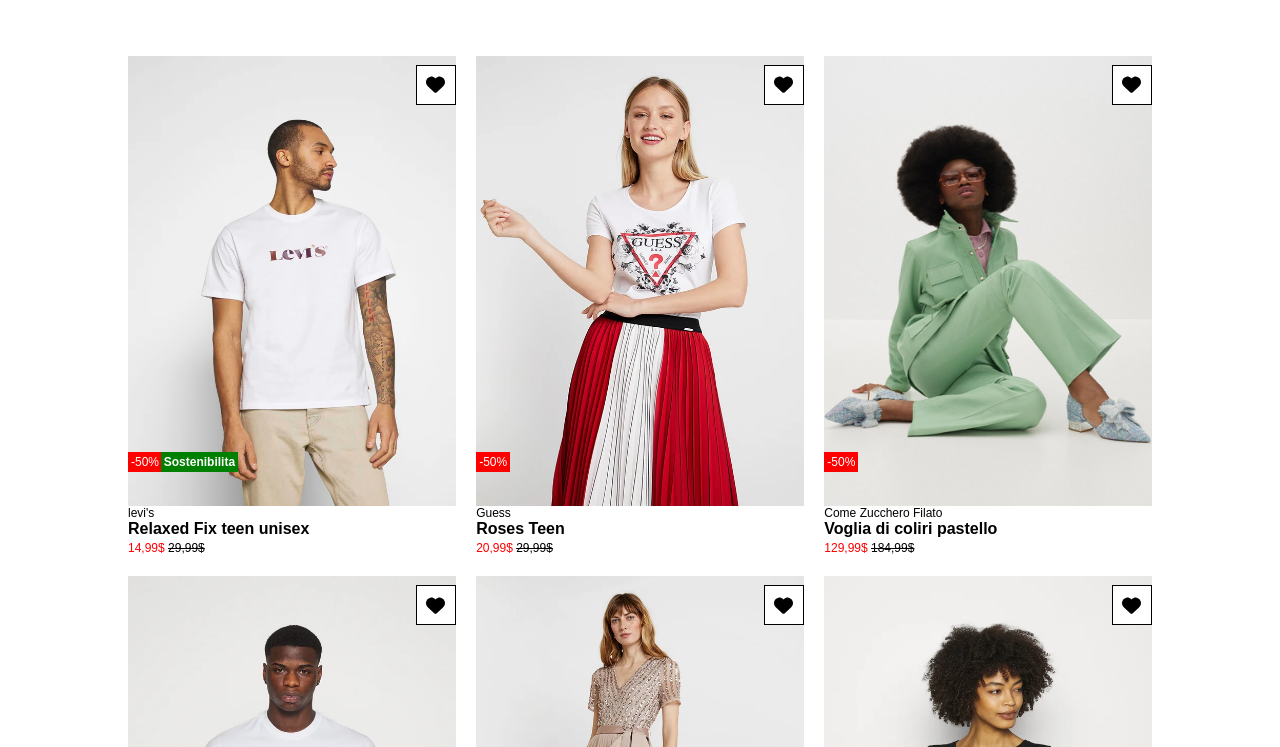
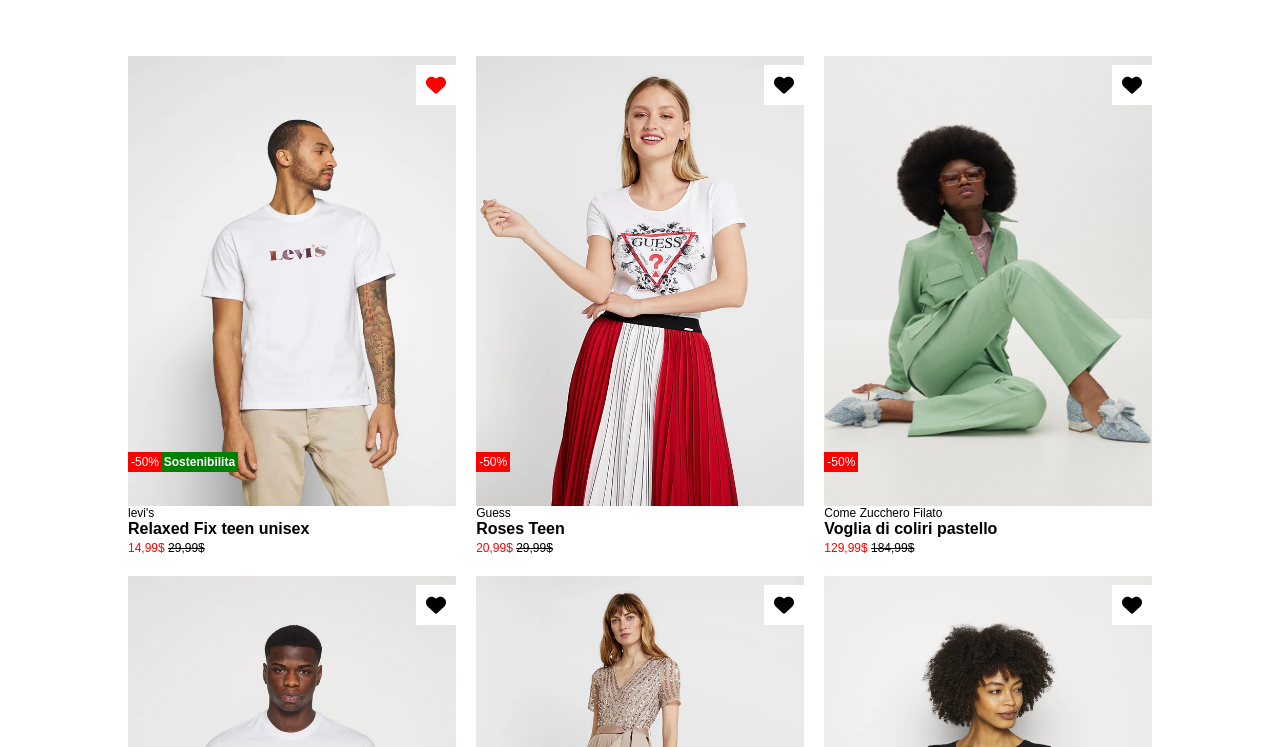
Before and after one commit to AlexLosciale/html-css-boolando, a plain HTML site: page index.html in a window 1280 px wide. In both pictures the pointer is over the icon 435 px from the left and 137 px from the top of the page. Shown: the part 53-800 px from the top of the page. Drawn offline with Linux system fonts and the light colour scheme.

Commit message:
add:hoven

```diff
--- a/style.css
+++ b/style.css
@@ -69,7 +69,6 @@ footer{
     top: 2%;
     height: 40px;
     width: 40px;
-    border: 1px solid black;
     background-color: white;
 }
 
@@ -77,6 +76,10 @@ footer{
     height: 50%;
     width: 50%;
     margin: 25%;
+}
+
+.hearth:hover{
+    fill: red;
 }
 
 .red{
```
